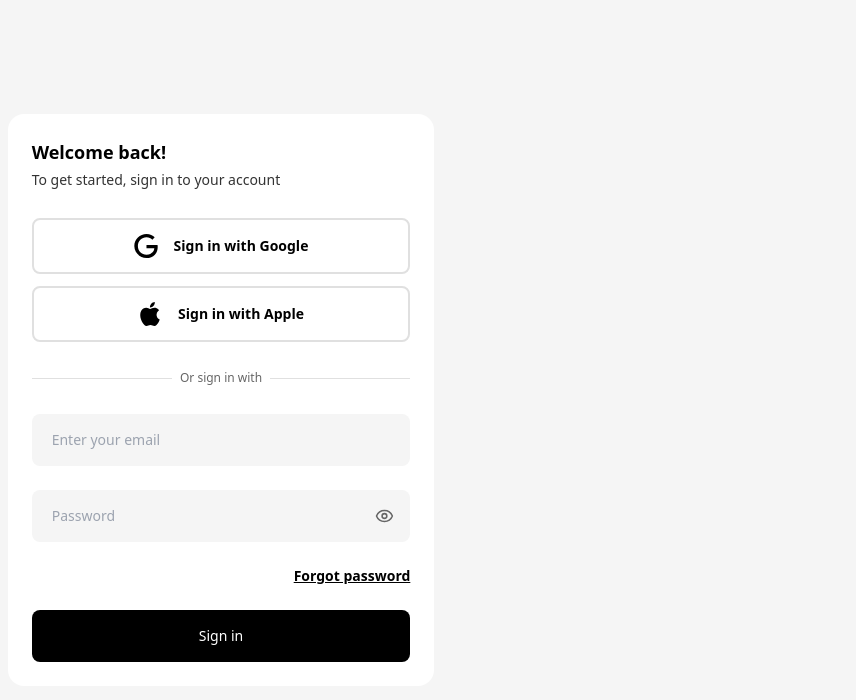
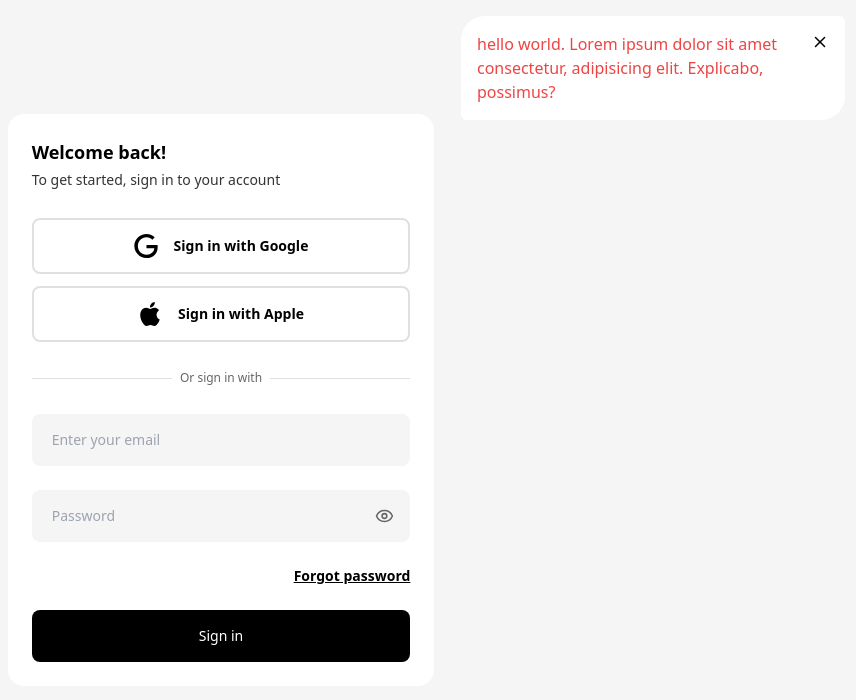
Before and after one commit to codthathing/Free-Chat, a React (Vite) app: page / in a window 1280 px wide. Shown: the top 700 px of the page, without its empty margins (419-1275 px from the left). Built offline with nearby package versions, Linux system fonts and the light colour scheme.

Commit message:
feat: completed the updated modal

```diff
--- a/src/components/auth/AuthSection.jsx
+++ b/src/components/auth/AuthSection.jsx
@@ -1,6 +1,6 @@
 const AuthSection = ({ children }) => {
   return (
-    <section className="h-screen md:flex md:justify-center md:items-center md:bg-gray-light">
+    <section className="h-full md:h-screen md:flex md:justify-center md:items-center md:bg-gray-light">
       <main className={`h-full md:h-fit md:w-3/5 lg:w-2/6 bg-white md:rounded-3xl lg:rounded-2xl flex flex-col px-4 mt-8 md:mt-0 md:p-8 lg:p-6 gap-y-5 md:gap-y-8 lg:gap-y-7`}>
         {children}
       </main>
--- a/src/components/ui/PageUpdate.jsx
+++ b/src/components/ui/PageUpdate.jsx
@@ -1,7 +1,10 @@
+import { X } from "lucide-react";
+
 const PageUpdate = () => {
   return (
-    <div>
-
+    <div className="flex justify-between gap-x-3 md:gap-x-6 lg:gap-x-4 absolute right-6 bottom-8 md:h-fit md:right-6 md:top-6 lg:right-4 lg:top-4 p-3 md:p-6 lg:p-4 w-64 md:w-2/4 lg:w-96 bg-gray-light md:bg-white rounded-tr-md rounded-bl-md rounded-tl-3xl rounded-br-3xl">
+      <span className="w-full text-red-500 text-[8px] md:text-xl lg:text-base">hello world. Lorem ipsum dolor sit amet consectetur, adipisicing elit. Explicabo, possimus?</span>
+      <X className="w-3 h-3 md:w-8 md:h-8 lg:w-5 lg:h-5 cursor-pointer" />
     </div>
   );
 };
--- a/src/index.css
+++ b/src/index.css
@@ -554,8 +554,64 @@ video {
   display: none;
 }
 
+.absolute {
+  position: absolute;
+}
+
 .relative {
   position: relative;
+}
+
+.top-0 {
+  top: 0px;
+}
+
+.left-0 {
+  left: 0px;
+}
+
+.right-0 {
+  right: 0px;
+}
+
+.bottom-0 {
+  bottom: 0px;
+}
+
+.bottom-3 {
+  bottom: 0.75rem;
+}
+
+.right-3 {
+  right: 0.75rem;
+}
+
+.top-3 {
+  top: 0.75rem;
+}
+
+.right-6 {
+  right: 1.5rem;
+}
+
+.bottom-4 {
+  bottom: 1rem;
+}
+
+.bottom-6 {
+  bottom: 1.5rem;
+}
+
+.bottom-8 {
+  bottom: 2rem;
+}
+
+.top-6 {
+  top: 1.5rem;
+}
+
+.right-8 {
+  right: 2rem;
 }
 
 .mt-8 {
@@ -578,6 +634,10 @@ video {
   height: 100vh;
 }
 
+.h-4 {
+  height: 1rem;
+}
+
 .w-3 {
   width: 0.75rem;
 }
@@ -589,6 +649,26 @@ video {
 
 .w-full {
   width: 100%;
+}
+
+.w-4 {
+  width: 1rem;
+}
+
+.w-96 {
+  width: 24rem;
+}
+
+.w-60 {
+  width: 15rem;
+}
+
+.w-72 {
+  width: 18rem;
+}
+
+.w-64 {
+  width: 16rem;
 }
 
 .cursor-pointer {
@@ -605,6 +685,10 @@ video {
 
 .justify-center {
   justify-content: center;
+}
+
+.justify-between {
+  justify-content: space-between;
 }
 
 .gap-x-1 {
@@ -632,6 +716,15 @@ video {
   row-gap: 1.25rem;
 }
 
+.gap-x-3 {
+  -moz-column-gap: 0.75rem;
+       column-gap: 0.75rem;
+}
+
+.self-start {
+  align-self: flex-start;
+}
+
 .self-end {
   align-self: flex-end;
 }
@@ -642,6 +735,22 @@ video {
 
 .rounded-md {
   border-radius: 0.375rem;
+}
+
+.rounded-bl-md {
+  border-bottom-left-radius: 0.375rem;
+}
+
+.rounded-br-3xl {
+  border-bottom-right-radius: 1.5rem;
+}
+
+.rounded-tl-3xl {
+  border-top-left-radius: 1.5rem;
+}
+
+.rounded-tr-md {
+  border-top-right-radius: 0.375rem;
 }
 
 .border {
@@ -682,6 +791,25 @@ video {
 .bg-white {
   --tw-bg-opacity: 1;
   background-color: rgb(255 255 255 / var(--tw-bg-opacity, 1));
+}
+
+.bg-red-50 {
+  --tw-bg-opacity: 1;
+  background-color: rgb(254 242 242 / var(--tw-bg-opacity, 1));
+}
+
+.bg-red-950 {
+  --tw-bg-opacity: 1;
+  background-color: rgb(69 10 10 / var(--tw-bg-opacity, 1));
+}
+
+.bg-red-500 {
+  --tw-bg-opacity: 1;
+  background-color: rgb(239 68 68 / var(--tw-bg-opacity, 1));
+}
+
+.p-3 {
+  padding: 0.75rem;
 }
 
 .px-1 {
@@ -746,9 +874,18 @@ video {
   color: rgb(102 102 102 / var(--tw-text-opacity, 1));
 }
 
+.text-red-500 {
+  --tw-text-opacity: 1;
+  color: rgb(239 68 68 / var(--tw-text-opacity, 1));
+}
+
 .text-white {
   --tw-text-opacity: 1;
   color: rgb(255 255 255 / var(--tw-text-opacity, 1));
+}
+
+.text-\[\] {
+  color: ;
 }
 
 .underline {
@@ -760,56 +897,21 @@ video {
   outline-offset: 2px;
 }
 
-.after\:absolute::after {
-  content: var(--tw-content);
-  position: absolute;
-}
-
-.after\:left-0::after {
-  content: var(--tw-content);
-  left: 0px;
-}
-
-.after\:top-\[3\.25rem\]::after {
-  content: var(--tw-content);
-  top: 3.25rem;
-}
-
-.after\:top-\[3\.15rem\]::after {
-  content: var(--tw-content);
-  top: 3.15rem;
-}
-
-.after\:text-sm::after {
-  content: var(--tw-content);
-  font-size: 0.875rem;
-  line-height: 1.25rem;
-}
-
-.after\:text-lg::after {
-  content: var(--tw-content);
-  font-size: 1.125rem;
-  line-height: 1.75rem;
-}
-
-.after\:text-base::after {
-  content: var(--tw-content);
-  font-size: 1rem;
-  line-height: 1.5rem;
-}
-
-.after\:text-xs::after {
-  content: var(--tw-content);
-  font-size: 0.75rem;
-  line-height: 1rem;
-}
-
-.after\:content-\[\'hello_world\'\]::after {
-  --tw-content: 'hello world';
-  content: var(--tw-content);
+@media not all and (min-width: 1024px) {
+  .max-lg\:bottom-8 {
+    bottom: 2rem;
+  }
 }
 
 @media (min-width: 768px) {
+  .md\:right-6 {
+    right: 1.5rem;
+  }
+
+  .md\:top-6 {
+    top: 1.5rem;
+  }
+
   .md\:mt-0 {
     margin-top: 0px;
   }
@@ -831,6 +933,10 @@ video {
     height: fit-content;
   }
 
+  .md\:h-screen {
+    height: 100vh;
+  }
+
   .md\:w-3\/5 {
     width: 60%;
   }
@@ -841,6 +947,14 @@ video {
 
   .md\:w-8 {
     width: 2rem;
+  }
+
+  .md\:w-96 {
+    width: 24rem;
+  }
+
+  .md\:w-2\/4 {
+    width: 50%;
   }
 
   .md\:items-center {
@@ -877,6 +991,11 @@ video {
     row-gap: 2rem;
   }
 
+  .md\:gap-x-6 {
+    -moz-column-gap: 1.5rem;
+         column-gap: 1.5rem;
+  }
+
   .md\:rounded-3xl {
     border-radius: 1.5rem;
   }
@@ -894,18 +1013,22 @@ video {
     background-color: rgb(245 245 245 / var(--tw-bg-opacity, 1));
   }
 
+  .md\:bg-white {
+    --tw-bg-opacity: 1;
+    background-color: rgb(255 255 255 / var(--tw-bg-opacity, 1));
+  }
+
   .md\:p-8 {
     padding: 2rem;
+  }
+
+  .md\:p-6 {
+    padding: 1.5rem;
   }
 
   .md\:px-4 {
     padding-left: 1rem;
     padding-right: 1rem;
-  }
-
-  .md\:px-5 {
-    padding-left: 1.25rem;
-    padding-right: 1.25rem;
   }
 
   .md\:py-3 {
@@ -940,12 +1063,37 @@ video {
 }
 
 @media (min-width: 1024px) {
+  .lg\:absolute {
+    position: absolute;
+  }
+
+  .lg\:right-4 {
+    right: 1rem;
+  }
+
+  .lg\:top-4 {
+    top: 1rem;
+  }
+
+  .lg\:bottom-0 {
+    bottom: 0px;
+  }
+
+  .lg\:bottom-full {
+    bottom: 100%;
+  }
+
   .lg\:h-5 {
     height: 1.25rem;
   }
 
   .lg\:h-6 {
     height: 1.5rem;
+  }
+
+  .lg\:h-fit {
+    height: -moz-fit-content;
+    height: fit-content;
   }
 
   .lg\:w-2\/6 {
@@ -958,6 +1106,10 @@ video {
 
   .lg\:w-6 {
     width: 1.5rem;
+  }
+
+  .lg\:w-96 {
+    width: 24rem;
   }
 
   .lg\:gap-x-2 {
@@ -990,8 +1142,33 @@ video {
     border-radius: 0.5rem;
   }
 
+  .lg\:rounded-bl-md {
+    border-bottom-left-radius: 0.375rem;
+  }
+
+  .lg\:rounded-br-3xl {
+    border-bottom-right-radius: 1.5rem;
+  }
+
+  .lg\:rounded-tl-3xl {
+    border-top-left-radius: 1.5rem;
+  }
+
+  .lg\:rounded-tr-md {
+    border-top-right-radius: 0.375rem;
+  }
+
   .lg\:border-b {
     border-bottom-width: 1px;
+  }
+
+  .lg\:bg-white {
+    --tw-bg-opacity: 1;
+    background-color: rgb(255 255 255 / var(--tw-bg-opacity, 1));
+  }
+
+  .lg\:p-4 {
+    padding: 1rem;
   }
 
   .lg\:p-6 {
@@ -1012,4 +1189,14 @@ video {
     font-size: 0.75rem;
     line-height: 1rem;
   }
+
+  .lg\:text-base {
+    font-size: 1rem;
+    line-height: 1.5rem;
+  }
+
+  .lg\:text-red-500 {
+    --tw-text-opacity: 1;
+    color: rgb(239 68 68 / var(--tw-text-opacity, 1));
+  }
 }
```
